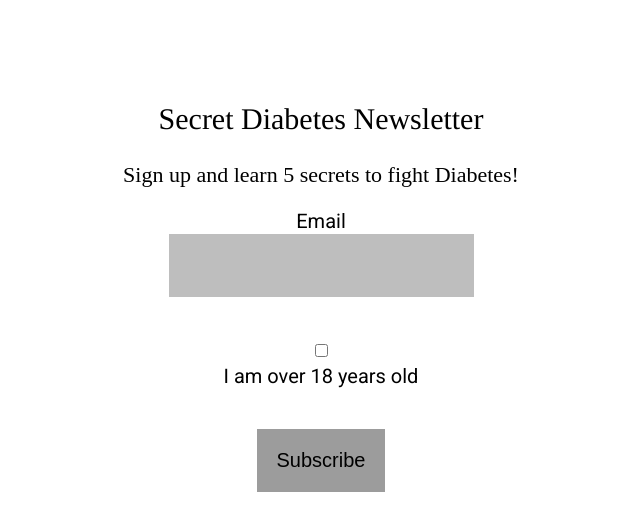
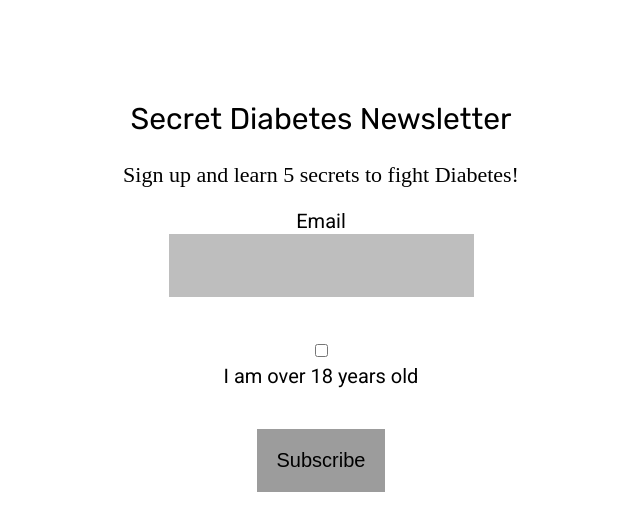
Before and after one commit to itmd362mitzi/lab3, a plain HTML site: page index.html in a window 1280 px wide. Shown: the whole page, without its empty margins (319-959 px from the left). Drawn offline with nearby package versions, Linux system fonts and the light colour scheme.

Commit message:
Update screen.css
changed font style

```diff
--- a/css/screen.css
+++ b/css/screen.css
@@ -234,7 +234,7 @@ h1 {
   font-size: 30px;
   padding-top: 30px;
   padding-bottom: 30px;
- font-family: "Roboto Slab", Times, serif;
+ font-family: "Rubik", Times, serif;
 }
 
 li {
```
